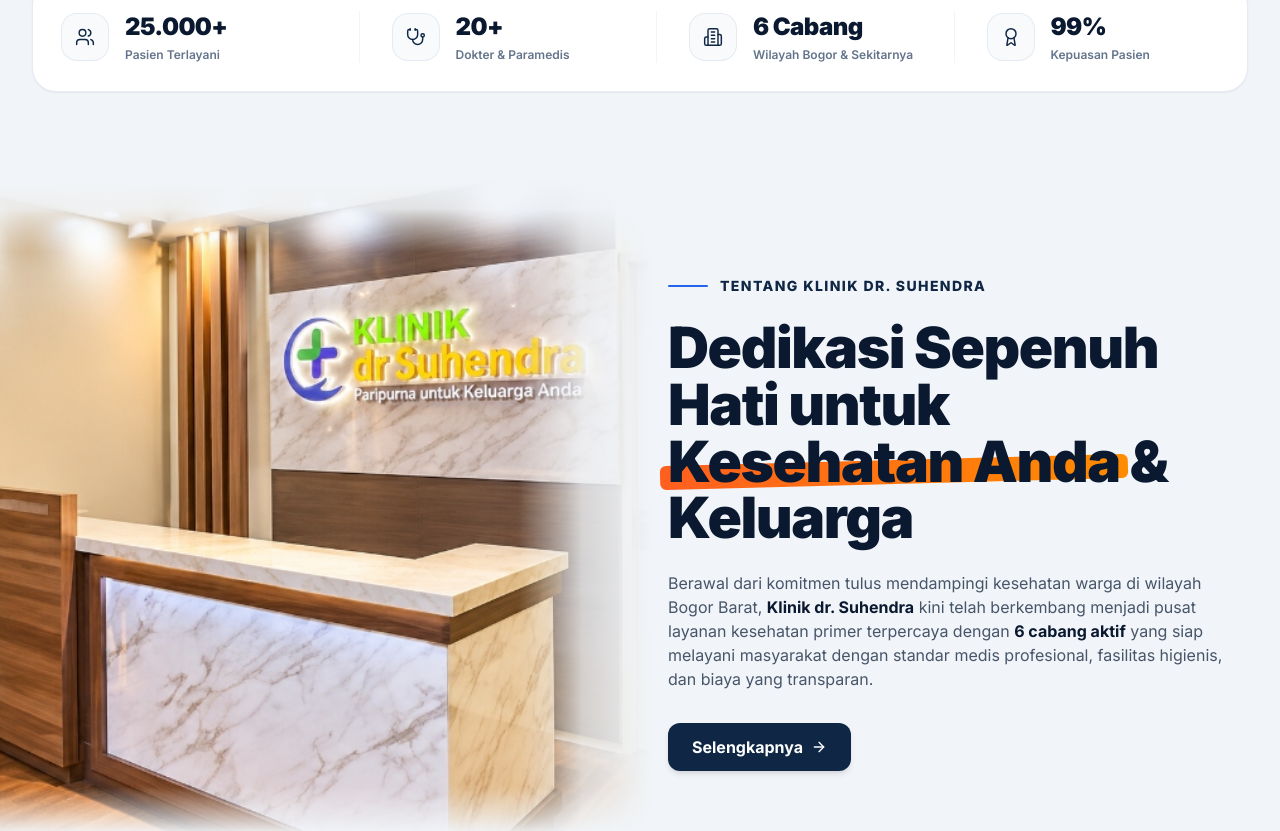
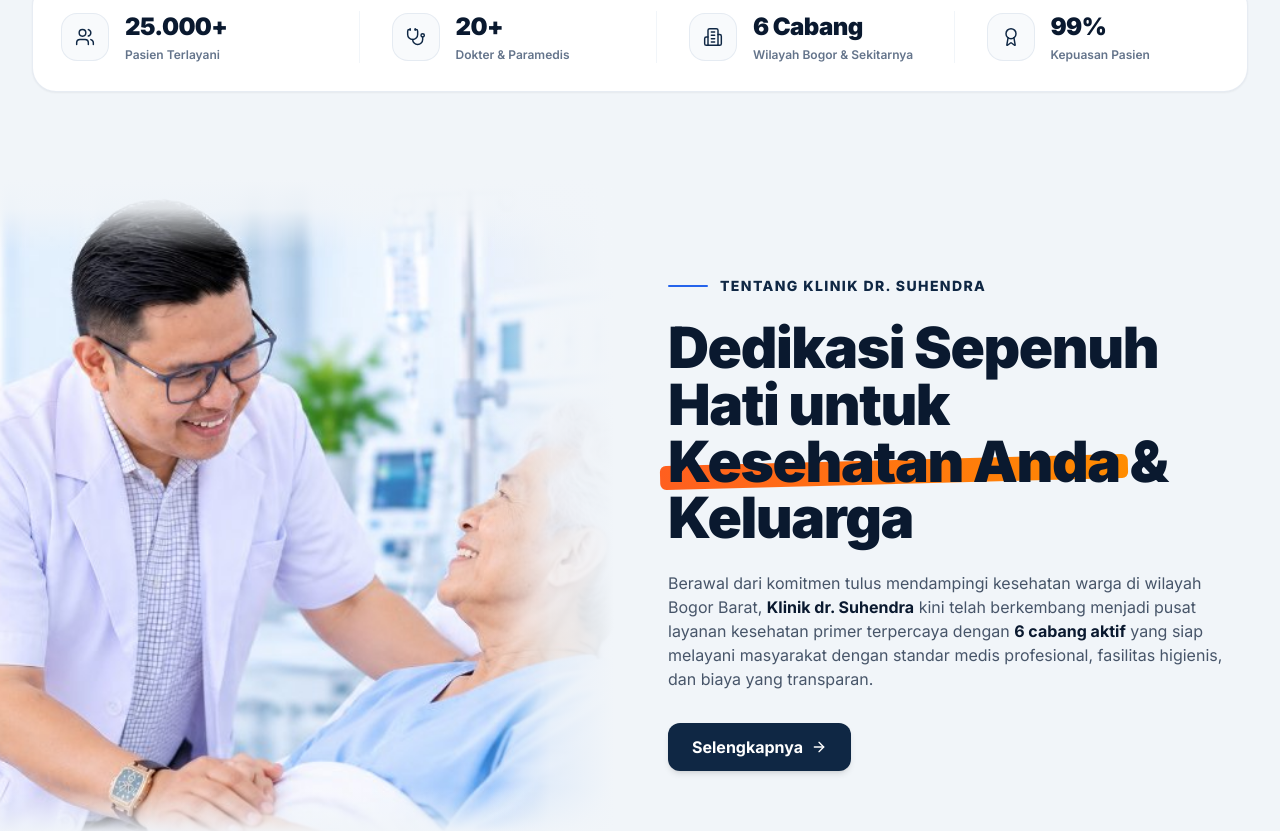
Before and after one commit to anvieo-com/landing-page-klinik-dr-suhendra, a Next.js app: page / in a window 1280 px wide. Shown: the part 860-1691 px from the top of the page. Built offline with nearby package versions, Linux system fonts and the light colour scheme.

Commit message:
feat(about): replace left image with warm doctor and patient bedside care photo

```diff
--- a/components/AboutSectionHome.jsx
+++ b/components/AboutSectionHome.jsx
@@ -10,13 +10,13 @@ export default function AboutSectionHome() {
     <section id="tentang" className="relative bg-slate-100 overflow-hidden py-20 sm:py-24 lg:py-28">
 
       {/* 1. Background Image Layer on Left - Menempel dari batas atas (top-0) hingga batas bawah (bottom-0) */}
-      <div className="absolute top-0 bottom-0 left-0 w-full lg:w-[56%] xl:w-[53%] h-[380px] sm:h-[440px] lg:h-full overflow-hidden z-0 pointer-events-none">
+      <div className="absolute top-0 bottom-0 left-0 w-full lg:w-[49%] xl:w-[48%] h-[380px] sm:h-[440px] lg:h-full overflow-hidden z-0 pointer-events-none">
         <div className="relative w-full h-full">
           <Image
-            src="/assets/tentang-klinik-suhendra.jpg"
-            alt="Lobby & Resepsionis Klinik dr. Suhendra"
+            src="/assets/tentang-dokter-pasien.jpg"
+            alt="Dedikasi Sepenuh Hati Dokter & Pasien Klinik dr. Suhendra"
             fill
-            className="object-cover object-top select-none"
+            className="object-cover object-[88%_center] select-none"
             priority
           />
         </div>
@@ -28,7 +28,7 @@ export default function AboutSectionHome() {
         <div className="absolute inset-x-0 bottom-0 h-16 sm:h-20 lg:h-24 bg-gradient-to-t from-slate-100 from-25% via-slate-100/90 via-55% to-transparent z-[1]" />
 
         {/* Shading Kanan: Membaur anggun ke latar abu-abu teks di sebelah kanan secara proporsional */}
-        <div className="absolute inset-y-0 right-0 w-24 sm:w-32 lg:w-40 bg-gradient-to-r from-transparent via-slate-100/80 via-40% to-slate-100 to-85% z-[1]" />
+        <div className="absolute inset-y-0 right-0 w-20 sm:w-28 lg:w-32 bg-gradient-to-r from-transparent via-slate-100/80 to-slate-100 z-[1]" />
       </div>
 
       <div className="max-w-7xl mx-auto px-4 sm:px-6 lg:px-8 relative z-10">
```
Also changed, not shown: public/assets/tentang-dokter-pasien.jpg (added).
